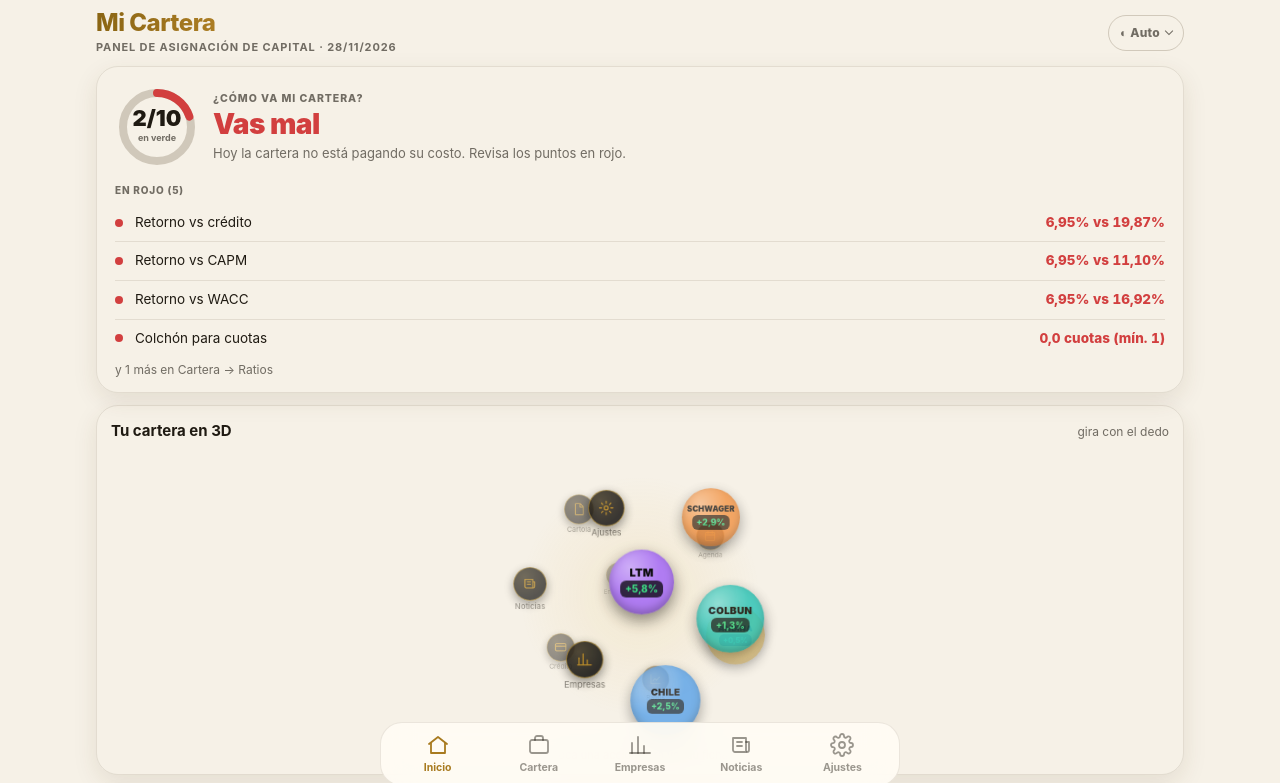
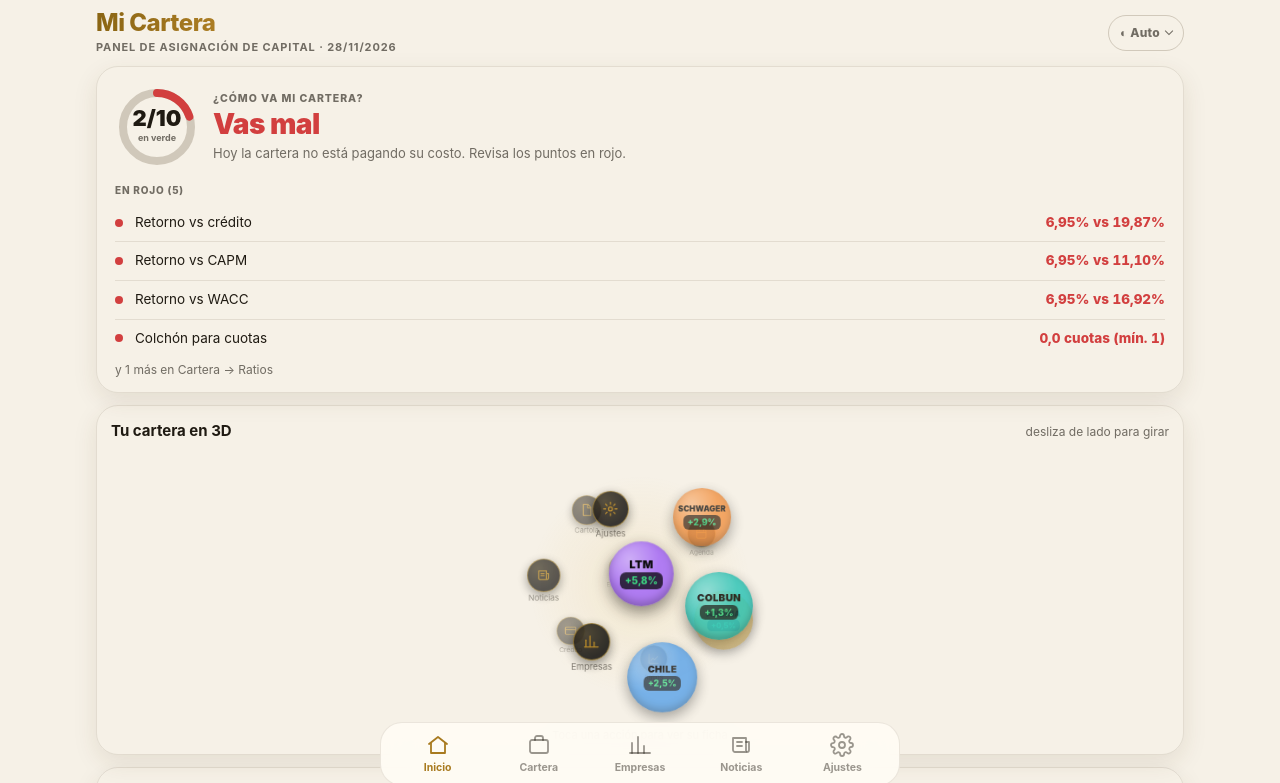
Before and after one commit to GSosa123/Portafolio-acciones, a plain HTML site: page index.html in a window 1280 px wide. Shown: the top 783 px of the page. Drawn offline with Linux system fonts and the light colour scheme.

Commit message:
Esfera de Inicio: más angosta y deja bajar la página (gesto vertical = scroll)
Co-Authored-By: Claude Opus 5.5 <noreply@anthropic.com>
Claude-Session: https://claude.ai/code/session_0197Gzs5s2m8PRkVssVNbebU

```diff
--- a/index.html
+++ b/index.html
@@ -204,9 +204,9 @@ svg[data-sc]{touch-action:pan-y;-webkit-user-select:none;user-select:none;-webki
 .esf{position:relative;padding:14px 14px 10px;overflow:hidden}
 .esf-h{display:flex;justify-content:space-between;align-items:baseline}
 .esf-h b{font-size:15px}.esf-h span{font-size:12px;color:var(--mut)}
-.esf-st{position:relative;height:300px;margin-top:4px;touch-action:none;user-select:none;-webkit-user-select:none;cursor:grab}
+.esf-st{position:relative;height:280px;width:250px;margin:4px auto 0;border-radius:50%;touch-action:pan-y;user-select:none;-webkit-user-select:none;cursor:grab}
 .esf-st:active{cursor:grabbing}
-.esf-st::before{content:"";position:absolute;left:50%;top:50%;width:250px;height:250px;margin:-125px 0 0 -125px;border-radius:50%;background:radial-gradient(circle at 50% 50%,rgba(227,178,60,.13),rgba(227,178,60,0) 68%);pointer-events:none}
+.esf-st::before{content:"";position:absolute;left:50%;top:50%;width:230px;height:230px;margin:-115px 0 0 -115px;border-radius:50%;background:radial-gradient(circle at 50% 50%,rgba(227,178,60,.13),rgba(227,178,60,0) 68%);pointer-events:none}
 .ob{position:absolute;left:50%;top:50%;width:var(--d);height:var(--d);margin:calc(var(--d) / -2) 0 0 calc(var(--d) / -2);border-radius:50%;display:flex;flex-direction:column;align-items:center;justify-content:center;text-align:center;will-change:transform,opacity;border:0;padding:0;font:inherit;-webkit-tap-highlight-color:transparent}
 .ob-a{background:radial-gradient(circle at 32% 28%,rgba(255,255,255,.38),rgba(255,255,255,0) 46%),var(--c);color:#0b0b0b;box-shadow:0 6px 16px rgba(0,0,0,.45),inset 0 -4px 8px rgba(0,0,0,.25)}
 .ob-a b{font-size:11px;font-weight:900;letter-spacing:.02em;line-height:1.1}.ob-a i{font-style:normal;font-size:10px;font-weight:800;margin-top:2px;padding:1px 5px;border-radius:6px;background:rgba(0,0,0,.72)}
@@ -2307,13 +2307,13 @@ function htmlOrbe(k) {
   };
   var nom = { cartera: 'Ratios', credito: 'Crédito', empresas: 'Empresas', estudio: 'En estudio', noticias: 'Noticias', agenda: 'Agenda', cartola: 'Cartola', ajustes: 'Ajustes' };
   for (var t in ic) it.push('<button type="button" class="ob ob-s" data-tab="' + t + '" style="--d:40px" aria-label="' + nom[t] + '"><svg viewBox="0 0 24 24" fill="none" stroke="currentColor" stroke-width="1.8" stroke-linecap="round" stroke-linejoin="round">' + ic[t] + '</svg><em>' + nom[t] + '</em></button>');
-  return '<div class="w esf"><div class="esf-h"><b>Tu cartera en 3D</b><span>gira con el dedo</span></div><div class="esf-st" id="orbeSt">' + it.join('') + '</div><div class="esf-pie">Toca una acción para ver su ficha</div></div>';
+  return '<div class="w esf"><div class="esf-h"><b>Tu cartera en 3D</b><span>desliza de lado para girar</span></div><div class="esf-st" id="orbeSt">' + it.join('') + '</div><div class="esf-pie">Toca una acción para ver su ficha</div></div>';
 }
 function orbeInit() {
   var st = document.getElementById('orbeSt');
   cancelAnimationFrame(ORBE.raf);
   if (!st) return;
-  var bs = st.querySelectorAll('.ob'), n = bs.length, P = [], i, R = 112;
+  var bs = st.querySelectorAll('.ob'), n = bs.length, P = [], i, R = 98;
   for (i = 0; i < n; i++) { // reparto uniforme sobre la esfera (Fibonacci)
     var y = 1 - (i + 0.5) / n * 2, r = Math.sqrt(1 - y * y), th = i * 2.39996;
     P.push([Math.cos(th) * r, y, Math.sin(th) * r]);
@@ -2347,11 +2347,12 @@ function orbeInit() {
     pintar();
     if (!quieto || drag) ORBE.raf = requestAnimationFrame(paso);
   }
-  st.addEventListener('pointerdown', function (e) { drag = true; mov = 0; lx = e.clientX; ly = e.clientY; lt = performance.now(); ORBE.vx = ORBE.vy = 0; try { st.setPointerCapture(e.pointerId); } catch (er) {} if (quieto) ORBE.raf = requestAnimationFrame(paso); });
+  st.addEventListener('pointerdown', function (e) { drag = true; mov = 0; lx = e.clientX; ly = e.clientY; lt = performance.now(); ORBE.vx = ORBE.vy = 0; if (e.pointerType === 'mouse') try { st.setPointerCapture(e.pointerId); } catch (er) {} if (quieto) ORBE.raf = requestAnimationFrame(paso); });
   st.addEventListener('pointermove', function (e) {
     if (!drag) return;
     var dx = e.clientX - lx, dy = e.clientY - ly, now = performance.now(), dt = Math.max(8, now - lt);
     mov += Math.abs(dx) + Math.abs(dy);
+    if (e.pointerType !== 'mouse') dy = 0; // con el dedo solo gira de lado; arriba/abajo es para bajar la página
     ORBE.ay += dx * 0.009; ORBE.ax -= dy * 0.009;
     ORBE.ax = Math.max(-1.2, Math.min(1.2, ORBE.ax));
     ORBE.vy = dx * 0.009 * 16 / dt; ORBE.vx = -dy * 0.009 * 16 / dt;
```
